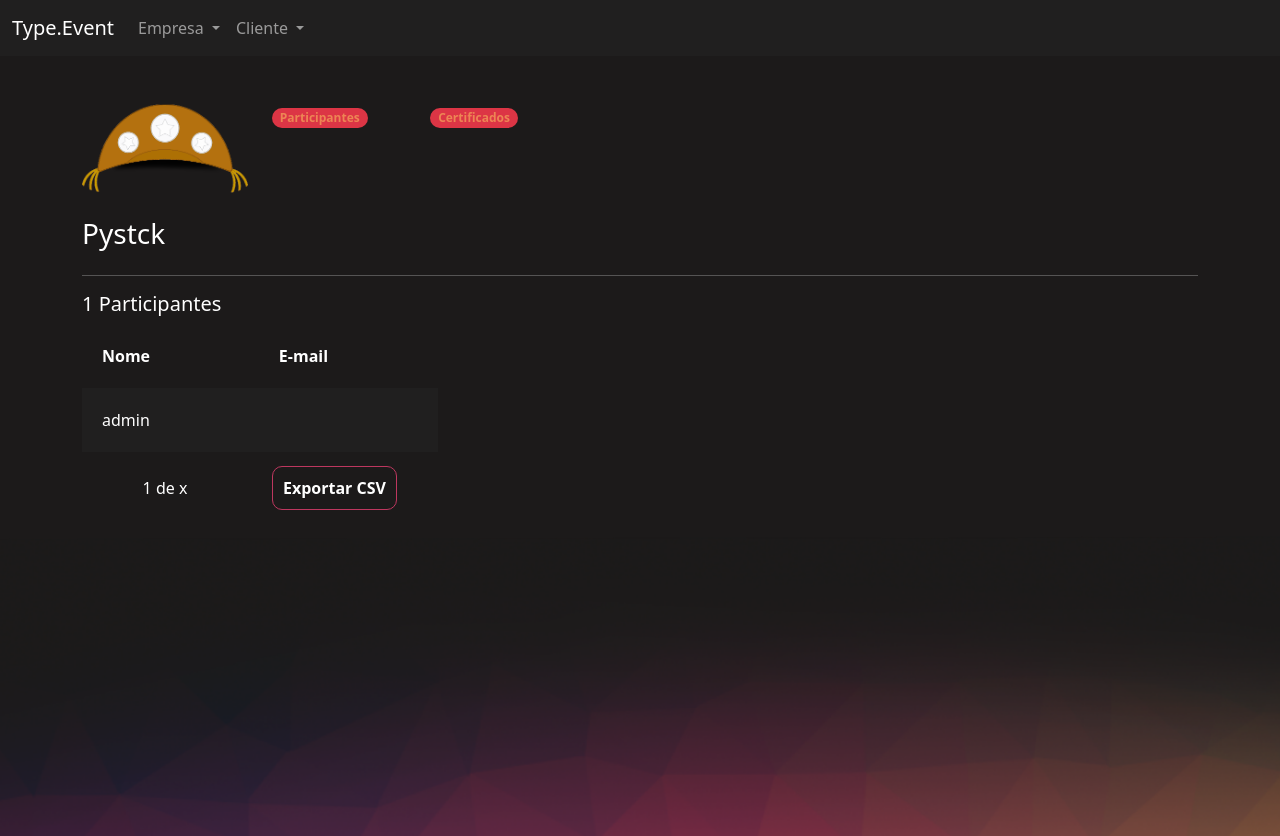
After one commit to HebertFSoares/Type_event, a Django app: page /eventos/participantes_evento/2/ in a window 1280 px wide. The commit adds this page. Run offline with Django 4.2, Linux system fonts and the light colour scheme; a user stored in the database is signed in; data comes from the database, SQL or seed files in the repository.

Commit message:
criação da tela e das views de participantes_evento

```diff
--- a/eventos/templates/gerenciar_evento.html
+++ b/eventos/templates/gerenciar_evento.html
@@ -34,7 +34,7 @@
 
             {% for evento in eventos %}
                 <tr class="{% cycle 'linha' 'linha2' %}">
-                    <td width="10%"><a href="#"><img width="100%" src="/media/{{evento.logo}}"></a></td>
+                    <td width="10%"><a href="{% url 'participantes_evento'  evento.id %}"><img width="100%" src="/media/{{evento.logo}}"></a></td>
                     <td>{{evento.nome}}</td>
                     <td>{{evento.descricao}}</td>
                     <td>{{evento.data_inicio}}</td>
--- /dev/null
+++ b/eventos/templates/participantes_evento.html
@@ -0,0 +1,72 @@
+{% extends "bases/base_evento.html" %}
+{% load static %}
+
+{% block 'importacoes' %}
+    <link href="{% static 'evento/css/gerenciar_evento.css' %}" rel="stylesheet">
+{% endblock %}
+
+{% block 'conteudo' %}
+    <div class="container">
+        <br>
+        {% if messages %}
+            {% for message in messages %}
+                <div class="alert {{ message.tags }}">{{ message }}</div>
+            {% endfor %}
+        {% endif %}
+        <br>
+        <div class="row">
+            <div class="col-md-2">
+                <img width="100%" src="/media/{{evento.logo}}">
+                <br>
+                <br>
+                <h3>{{evento.nome}}</h3>
+
+            </div>
+
+            <div class="col-md">
+                <div class="row">
+                    <div class="col-md-2">
+                        <span class="badge rounded-pill text-bg-danger"><a class="link" href="{% url 'participantes_evento' evento.id %}">Participantes</a></span>
+                    </div>
+                    <div class="col-md-2">
+                        <span class="badge rounded-pill text-bg-danger"><a class="link" href="">Certificados</a></span>
+                    </div>
+                </div>
+            </div>
+        </div>
+        <hr>
+
+        <div class="row">
+            <h5>{{evento.participantes.all.count}} Participantes</h5>
+
+            <div class="col-md-4">
+                <table>
+                    <tr>
+                        <th>Nome</th>
+                        <th>E-mail</th>
+                    </tr>
+                    {% for participante in participantes %}
+                        <tr class="{% cycle 'linha' 'linha2' %}">
+                            <td>{{participante.username}}</td>
+                            <td>{{participante.email}}</td>
+                        </tr>
+                    {% endfor %}
+                </table>
+                <br>
+                <div class="row">
+                    <div class="col-md text-center">
+                        <p>1 de x</p>
+                    </div>
+
+                    <div class="col-md ">
+                        <a href="#" class="btn-principal" style="text-decoration: none;">Exportar CSV</a>
+                    </div>
+                </div>
+            </div>
+
+        </div>
+
+
+    </div>
+
+{% endblock %}
--- a/eventos/views.py
+++ b/eventos/views.py
@@ -4,6 +4,7 @@ from .models import Evento
 from django.urls import reverse
 from django.contrib import messages
 from django.contrib.messages import constants
+from django.http import Http404
 
 @login_required
 def novo_evento(request):
@@ -61,3 +62,12 @@ def inscrever_evento(request, id):
 
         messages.add_message(request, constants.SUCCESS, 'Inscrição com sucesso.')
         return redirect(reverse('inscrever_evento', kwargs={'id': id}))
+
+@login_required
+def participantes_evento(request, id):
+    evento = get_object_or_404(Evento, id=id)
+    if  not evento.criador == request.user:
+        raise Http404('Esse evento não é seu')
+    if request.method == "GET":
+        participantes = evento.participantes.all()[::3]
+        return render(request, 'participantes_evento.html', {'participantes' : participantes, 'evento' : evento})
```
